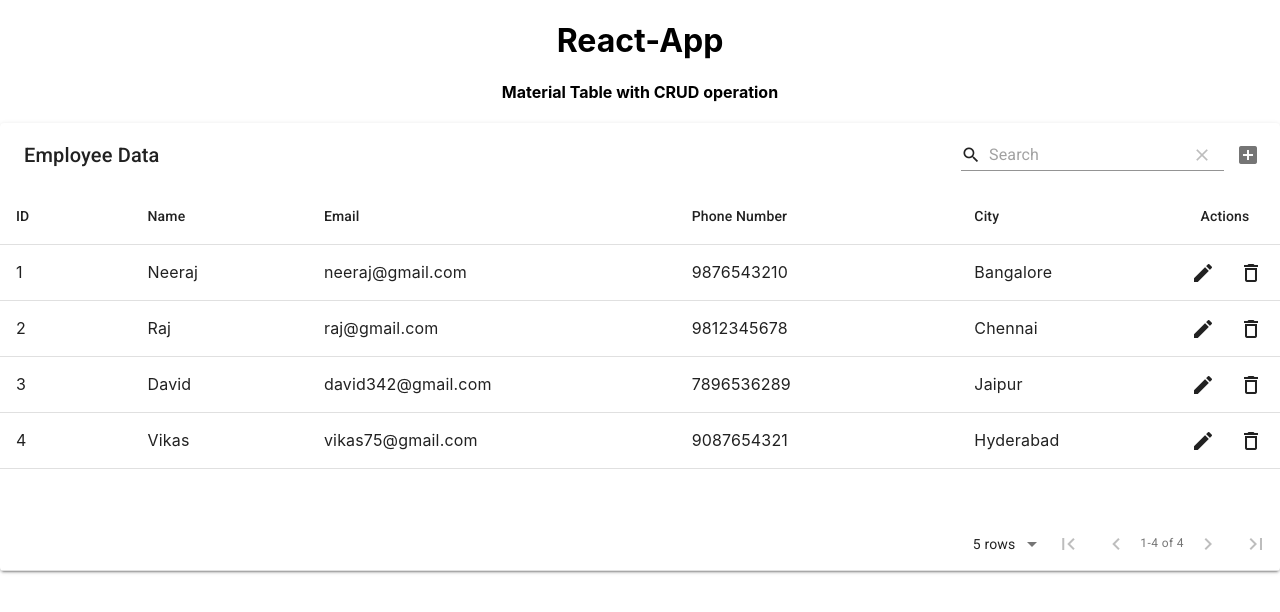
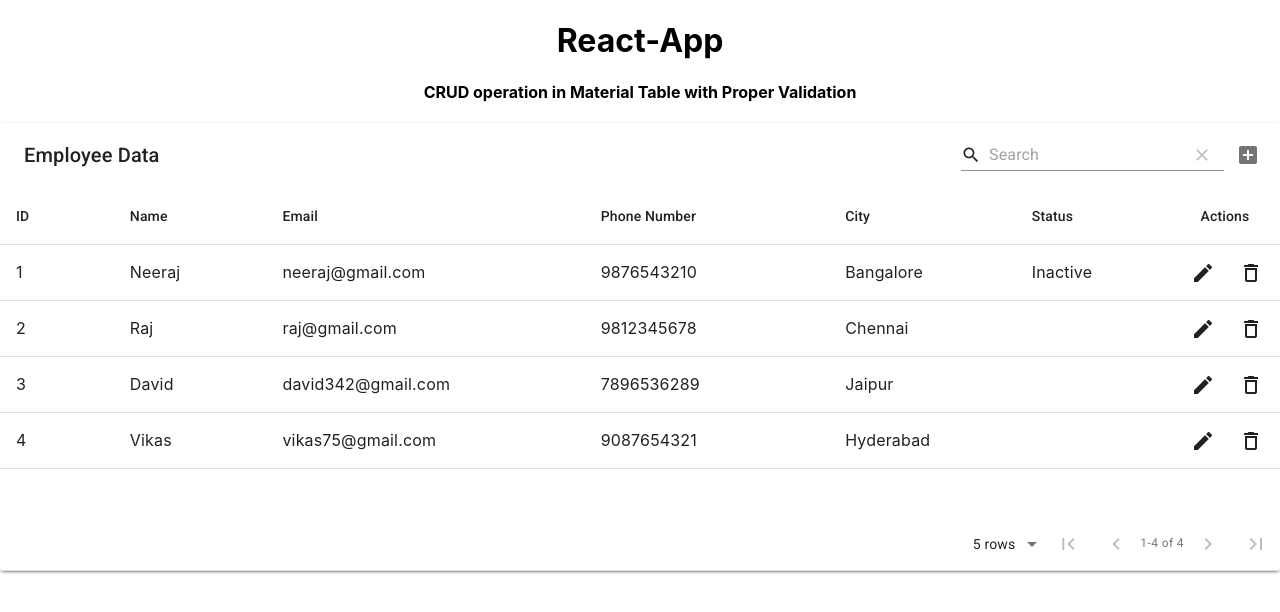
Before and after one commit to vikas62081/material-table-YT, a React (Create React App) app: page / in a window 1280 px wide. Shown: the top 612 px of the page. Built offline with nearby package versions, Linux system fonts and the light colour scheme.

Commit message:
pushing validation with react material table

```diff
--- a/src/App.js
+++ b/src/App.js
@@ -3,7 +3,7 @@ import './App.css';
 import MaterialTable from 'material-table'
 
 const empList = [
-  { id: 1, name: "Neeraj", email: 'neeraj@gmail.com', phone: 9876543210, city: "Bangalore" },
+  { id: 1, name: "Neeraj", email: 'neeraj@gmail.com', phone: 9876543210, city: "Bangalore", status: 0 },
   { id: 2, name: "Raj", email: 'raj@gmail.com', phone: 9812345678, city: "Chennai" },
   { id: 3, name: "David", email: 'david342@gmail.com', phone: 7896536289, city: "Jaipur" },
   { id: 4, name: "Vikas", email: 'vikas75@gmail.com', phone: 9087654321, city: "Hyderabad" },
@@ -14,17 +14,54 @@ function App() {
   const [data, setData] = useState(empList)
   const columns = [
     { title: "ID", field: "id", editable: false },
-    { title: "Name", field: "name" },
-    { title: "Email", field: "email" },
-    { title: "Phone Number", field: 'phone', },
-    { title: "City", field: "city", }
+    {
+      title: "Name", field: "name", validate: rowData => {
+        if (rowData.name === undefined || rowData.name === "") {
+          return "Required"
+        } else if (rowData.name.length < 3) {
+          return "Name should contains atleast 3 chars"
+        }
+        return true
+      }
+    },
+    {
+      title: "Email", field: "email", validate: rowData => {
+        if (rowData.email === undefined || rowData.email === "") {
+          return "Required"
+        } else if (!rowData.email.includes('@' && '.')) {
+          return "Enter valid email address"
+        }
+        return true
+      }
+    },
+    {
+      title: "Phone Number", field: 'phone', validate: rowData => {
+        if (rowData.phone === undefined || rowData.phone === "") {
+          return "Required"
+        } else if (rowData.phone.length < 10 || rowData.phone.length > 10) {
+          return "Phone number should contains 10 digits"
+          //  return {isValid:false,helperText:"Phone number should contains 10 digits"}
+        }
+        return true
+      }
+    },
+    { title: "City", field: "city", validate: rowData => ({ isValid: true, helperText: "Optional" }) },
+    {
+      title: "Status", field: 'status', lookup: { 0: "Inactive", 1: "Active" }, validate: rowData => {
+        if (rowData.status === undefined || rowData.status === "") {
+          return "Required"
+        }
+        return true
+      }
+    }
+
   ]
 
 
   return (
     <div className="App">
       <h1 align="center">React-App</h1>
-      <h4 align='center'>Material Table with CRUD operation</h4>
+      <h4 align='center'>CRUD operation in Material Table with Proper Validation</h4>
       <MaterialTable
         title="Employee Data"
         data={data}
@@ -46,10 +83,10 @@ function App() {
               resolve()
             }, 2000)
           }),
-          onRowUpdate:(updatedRow,oldRow)=>new Promise((resolve,reject)=>{
-            const index=oldRow.tableData.id;
-            const updatedRows=[...data]
-            updatedRows[index]=updatedRow
+          onRowUpdate: (updatedRow, oldRow) => new Promise((resolve, reject) => {
+            const index = oldRow.tableData.id;
+            const updatedRows = [...data]
+            updatedRows[index] = updatedRow
             setTimeout(() => {
               setData(updatedRows)
               resolve()
```
